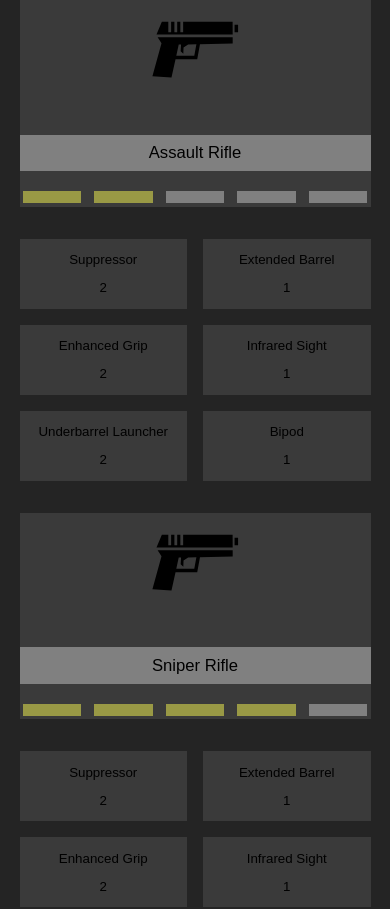
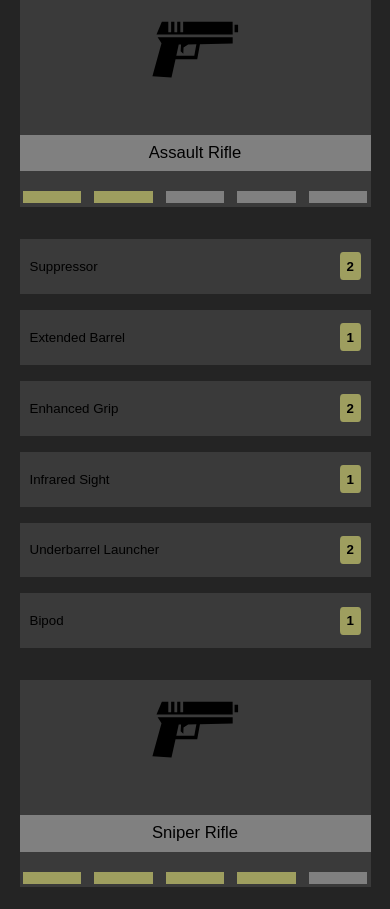
Before and after one commit to AroonSalotra/loadout-manager, a React (Vite) app: page / in a window 390 px wide. Shown: the top 909 px of the page. Built offline with nearby package versions, Linux system fonts and the light colour scheme.

Commit message:
add mobile css for attachments

```diff
--- a/components/Attachments.jsx
+++ b/components/Attachments.jsx
@@ -13,9 +13,9 @@ const Attachments = () => {
         ? getAttachments.map(({ attachmentName, attachmentCost }) => {
             return (
               <>
-                <button className="btn attachment-text">
-                  <p>{attachmentName}</p>
-                  <p>{attachmentCost}</p>
+                <button className="btn btn-attachment">
+                  <p className="attachment-text">{attachmentName}</p>
+                  <p className="attachment-cost">{attachmentCost}</p>
                 </button>
               </>
             );
--- a/src/App.css
+++ b/src/App.css
@@ -1,5 +1,6 @@
 :root {
   --bg-col-a: rgb(58, 58, 58);
+  --bg-col-b: rgb(158, 158, 95);
 }
 
 #root {
@@ -41,7 +42,8 @@
 }
 
 .wrapper-attachments {
-  display: grid;
+  display: flex;
+  flex-direction: column;
   grid-template-columns: repeat(2, 1fr);
   gap: 1em;
 }
@@ -49,6 +51,25 @@
 .attachment {
   background: var(--bg-col-a);
 }
+
+.btn-attachment {
+  display: flex;
+  justify-content: space-between;
+  align-items: center;
+  padding: 0 0.75em;
+}
+
+.attachment-cost {
+  background: var(--bg-col-b);
+  padding: 0.5em;
+  border-radius: 15%;
+  /* font-size: 1.25em; */
+  font-weight: 700;
+}
+
+.attachment-text {
+}
+
 
 .icon-large {
   font-size: 6rem;
@@ -68,7 +89,7 @@
 }
 
 .point-active {
-  background: rgb(153, 153, 69);
+  background: var(--bg-col-b);
 }
 
 
@@ -81,4 +102,11 @@
     top: 4rem;
   }
 
+
 }
+
+@media (min-width: 440px) {
+  .wrapper-attachments {
+    display: grid;
+  }
+}
```
